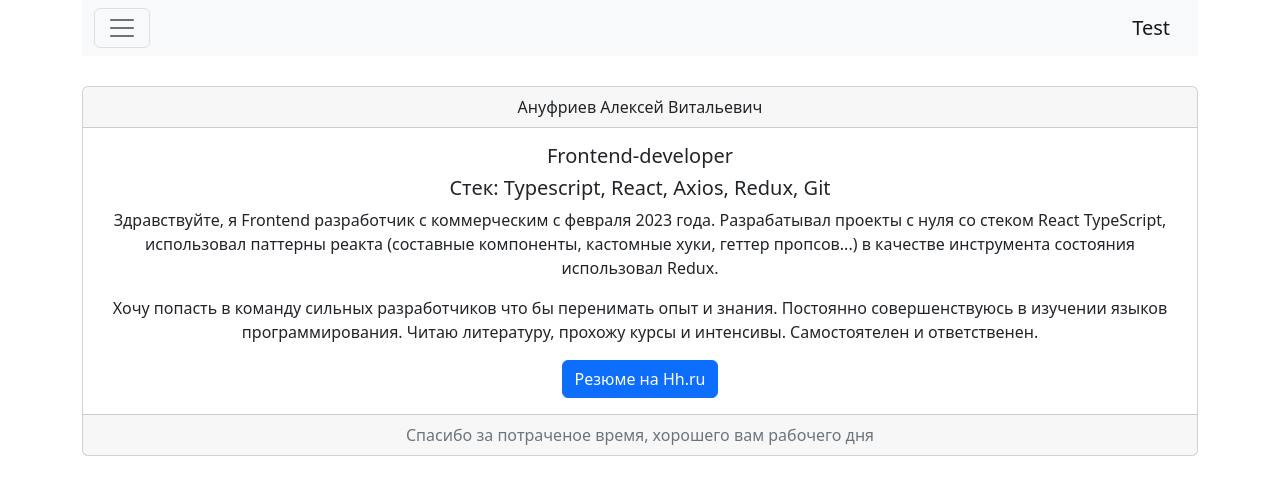
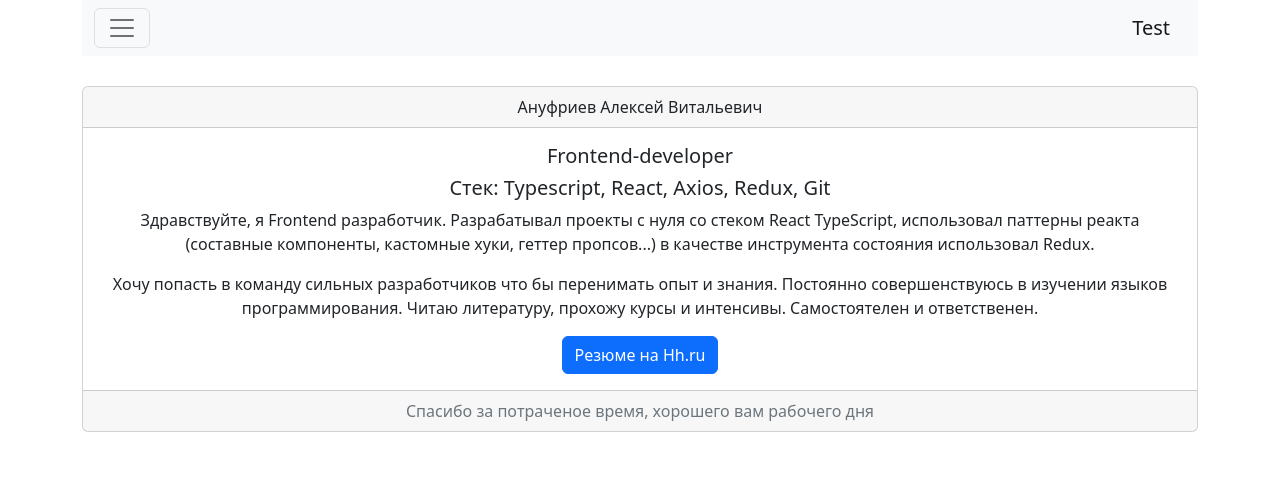
Before and after one commit to Axoft1/test-mirta, a React (Create React App) app: page /about in a window 1280 px wide. Shown: the top 494 px of the page. Built offline with nearby package versions, Linux system fonts and the light colour scheme.

Commit message:
error handling

```diff
--- a/src/components/pages/AboutMePage/AboutMePage.tsx
+++ b/src/components/pages/AboutMePage/AboutMePage.tsx
@@ -14,8 +14,7 @@ const AboutMePage = () => {
             Redux, Git
           </Card.Title>
           <Card.Text>
-            Здравствуйте, я Frontend разработчик с коммерческим с февраля 2023
-            года. Разрабатывал проекты с нуля со стеком React TypeScript,
+            Здравствуйте, я Frontend разработчик. Разрабатывал проекты с нуля со стеком React TypeScript,
             использовал паттерны реакта (составные компоненты, кастомные хуки,
             геттер пропсов...) в качестве инструмента состояния использовал
             Redux.
```
